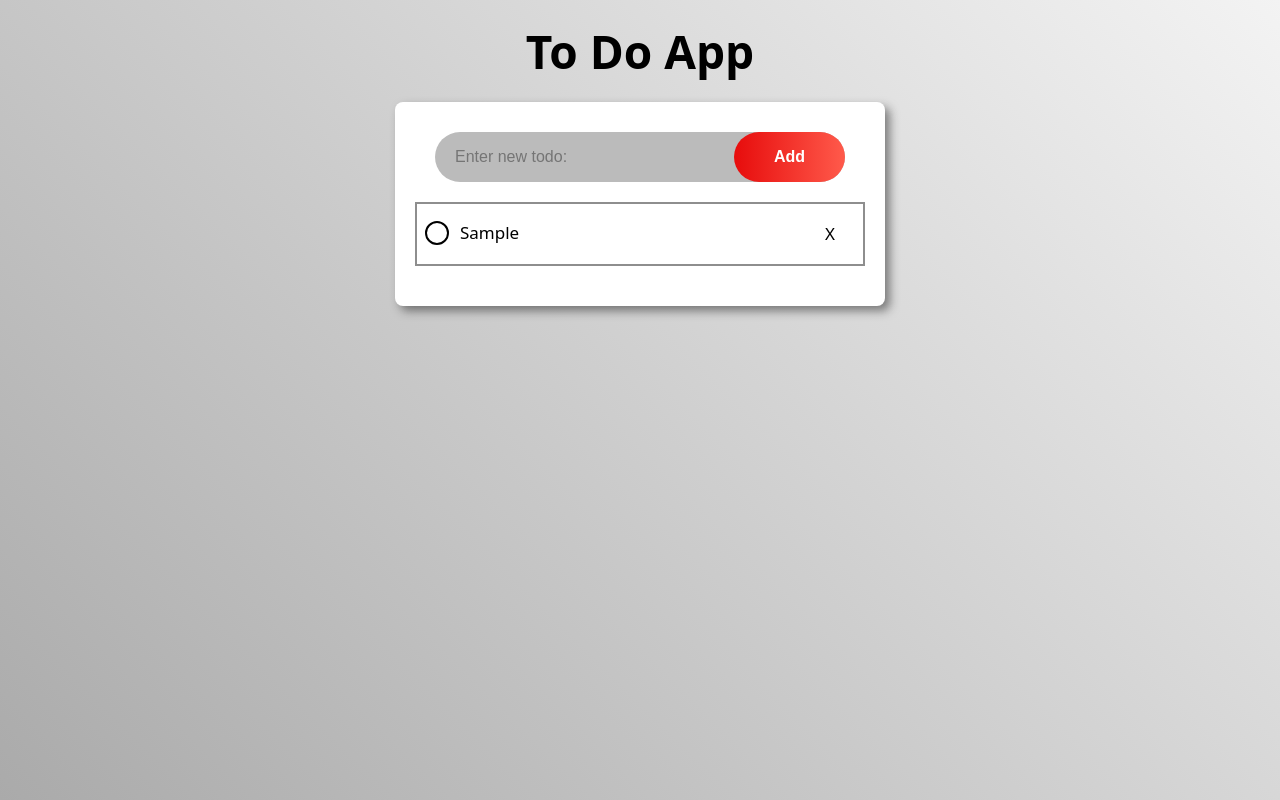
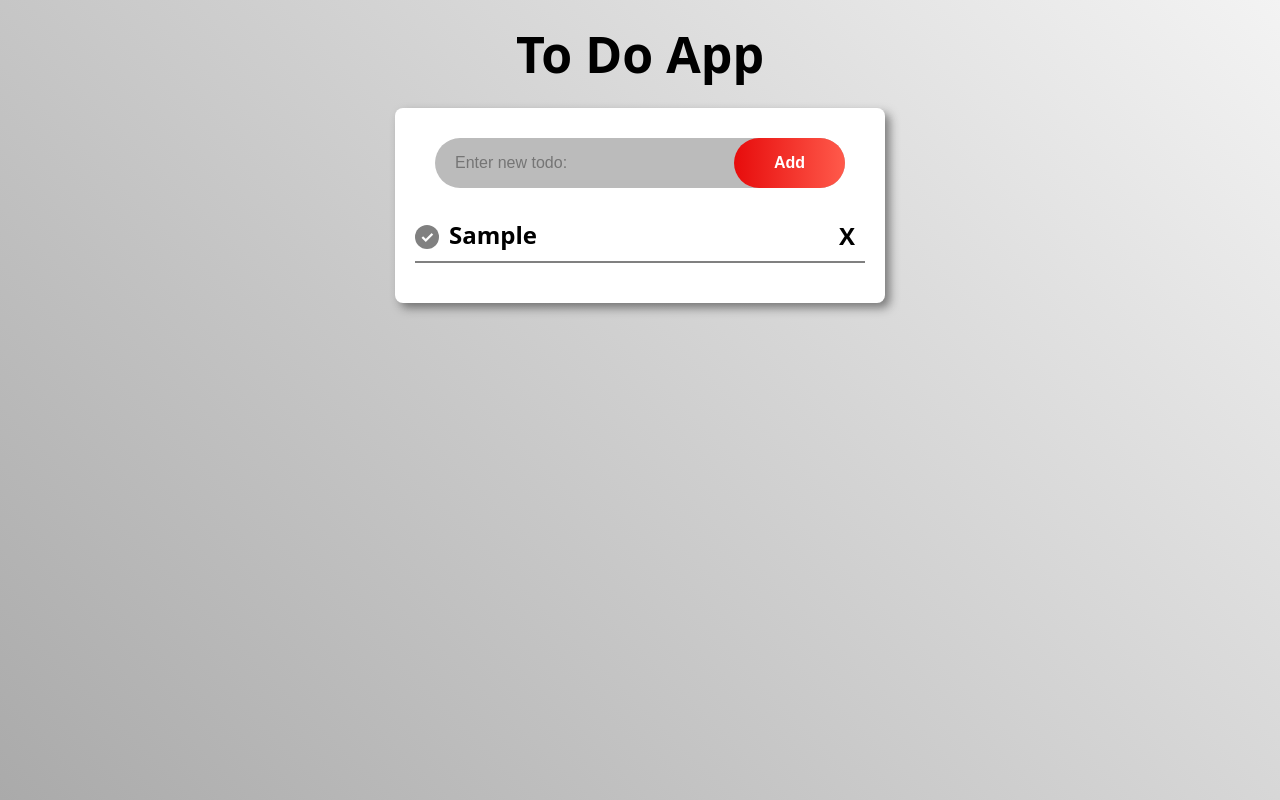
Before and after one commit to aryanshahi123/TodoApp, a plain HTML site: page index.html in a window 1280 px wide. Both pictures are taken after typing "Sample" into the empty fields and a click on the button "Add". Drawn offline with nearby package versions, Linux system fonts and the light colour scheme.

Commit message:
add updates

```diff
--- a/index.html
+++ b/index.html
@@ -5,6 +5,10 @@
     <meta name="viewport" content="width=device-width, initial-scale=1.0" />
     <title>Document</title>
     <link rel="stylesheet" href="style.css" />
+    <link
+      href="https://unpkg.com/boxicons@2.1.4/css/boxicons.min.css"
+      rel="stylesheet"
+    />
   </head>
   <body>
     <h1 class="main">To Do App</h1>
--- a/script.js
+++ b/script.js
@@ -3,24 +3,57 @@
 let todocontainer = document.querySelector('.todo-list');
 let todoTextBox = document.getElementById("todo");
 
-function addTodo(){
-    if(todoTextBox.value  === ''){
+window.onload = function () {
+    let savedTodos = JSON.parse(localStorage.getItem("todos")) || [];
+    savedTodos.forEach(todo => createTodoElement(todo.todoTask, todo.checked));
+};
+
+function createTodoElement(todoText, isChecked) {
+    let newLi = document.createElement("li");
+    if (isChecked) newLi.classList.add("chosen");
+
+    let newp = document.createElement("p");
+    newp.innerHTML = todoText;
+    newLi.append(newp);
+
+    let newspan = document.createElement("span");
+    newspan.innerHTML = 'X';
+    newLi.append(newspan);
+
+    todocontainer.append(newLi);
+}
+
+function addTodo() {
+    if (todoTextBox.value === '') {
         alert("Empty Todo Cannot Be Added.");
-    }else{
-        let newLi = document.createElement("li");
-        newLi.innerHTML = todoTextBox.value;
-        todocontainer.append(newLi);
-        let newspan = document.createElement("span");
-        newspan.innerHTML = 'X';
-        newLi.append(newspan);
+    } else {
+        let todoText = todoTextBox.value;
+        let todos = JSON.parse(localStorage.getItem("todos")) || [];
+
+        let newTodo = { todoTask: todoText, checked: false };
+        todos.push(newTodo);
+
+        localStorage.setItem("todos", JSON.stringify(todos));
+        createTodoElement(todoText, false);
     }
     todoTextBox.value = '';
 }
 
-todocontainer.addEventListener("click", (hit)=>{
-    if(hit.target.tagName === "LI"){
-        hit.target.classList.toggle("chosen");
-    }else if(hit.target.tagName ==="SPAN"){
-        hit.target.parentElement.remove();
+todocontainer.addEventListener("click", (hit) => {
+    let todos = JSON.parse(localStorage.getItem("todos")) || [];
+
+    if (hit.target.tagName === "P") {
+        let parentLi = hit.target.parentElement;
+        parentLi.classList.toggle("chosen");
+
+        let index = Array.from(todocontainer.children).indexOf(parentLi);
+        todos[index].checked = parentLi.classList.contains("chosen");
+        localStorage.setItem("todos", JSON.stringify(todos));
+    } else if (hit.target.tagName === "SPAN") {
+        let parentLi = hit.target.parentElement;
+        let index = Array.from(todocontainer.children).indexOf(parentLi);
+        todos.splice(index, 1);
+        localStorage.setItem("todos", JSON.stringify(todos));
+        parentLi.remove();
     }
 }, false);
--- a/style.css
+++ b/style.css
@@ -16,7 +16,7 @@ body {
 
 h1 {
   text-align: center;
-  font-size: 46px;
+  font-size: 50px;
   color: black;
   padding: 20px 0;
 }
@@ -62,7 +62,7 @@ h1 {
   cursor: pointer;
   font-weight: bold;
   color: white;
-  transition: all 0.2s sine;
+  transition: 200ms ease;
 }
 
 .todo-bar .add-btn:hover {
@@ -70,33 +70,42 @@ h1 {
 }
 ul {
   margin: 20px 0;
-  border: 2px solid rgba(30, 30, 30, 0.5);
 }
 ul li {
-  list-style-type: none;
-  font-size: 17px;
-  margin: 7px 18px 10px;
-  padding: 10px 25px;
   position: relative;
+  display: flex;
+  align-items: center;
   cursor: pointer;
+  padding: 10px 0;
+  border-bottom: 2px solid gray;
+  font-size: 24px;
+  font-weight: bold;
 }
 
 ul li::before {
-  content: "";
-  width: 20px;
-  height: 20px;
-  border: 2px solid black;
-  position: absolute;
-  top: 10px;
-  left: -10px;
+  content: "\2713";
+  display: flex;
+  justify-content: center;
+  align-items: center;
+  width: 24px;
+  height: 24px;
   border-radius: 50%;
+  background-color: gray;
+  color: white;
+  font-size: 16px;
+  margin-right: 10px;
+  margin-top: 5px;
+  transition: background 0.3s, color 0.3s;
 }
 
-ul li.chosen {
+ul li.chosen p {
   text-decoration: line-through;
+  color: #aaa;
 }
+
 ul li.chosen::before {
   background-color: lime;
+  color: black;
 }
 
 ul li span {
@@ -105,6 +114,7 @@ ul li span {
   top: 6px;
   border-radius: 50%;
   padding: 5px 10px;
+  transition: 200ms ease;
 }
 
 ul li span:hover {
```
